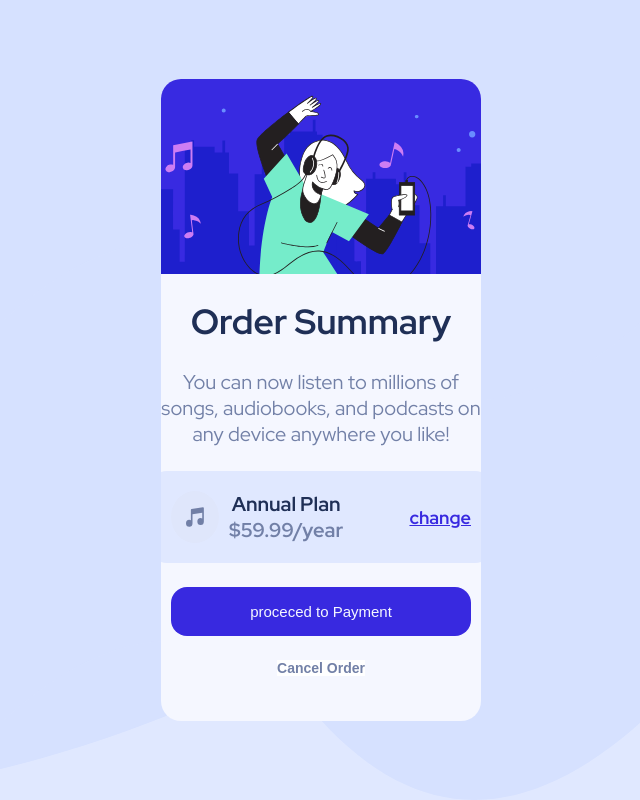
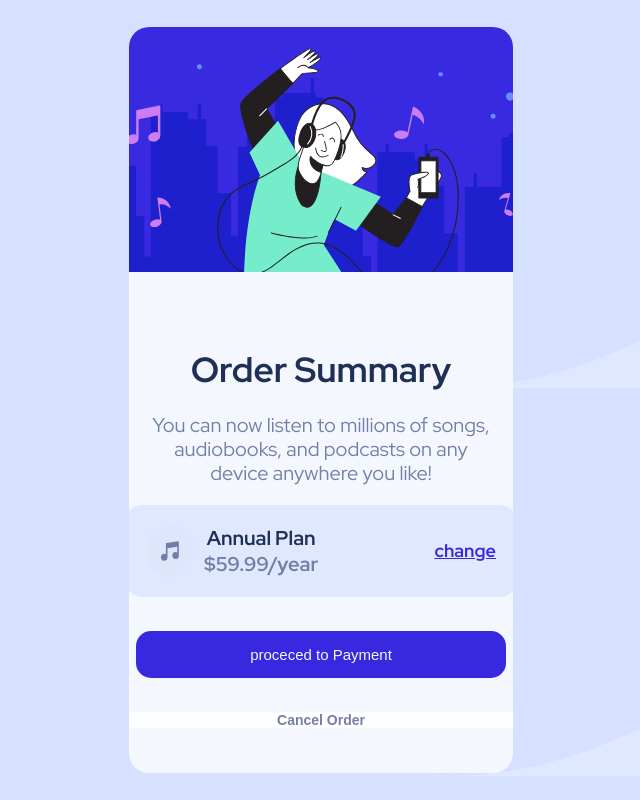
Before and after one commit to meron847/Order-summary-component, a plain HTML site: page index.html in a window 1280 px wide. Shown: the whole page, without its empty margins (319-959 px from the left). Drawn offline with Linux system fonts and the light colour scheme.

Commit message:
add some div element

```diff
--- a/index.css
+++ b/index.css
@@ -11,14 +11,14 @@ body{
     font-size: 11px;
      text-align: center;
      font-family: 'Red Hat Display', sans-serif;
-     background-size:50% 50% ,   100% 100%;
+
        background-image: url('./images/pattern-background-desktop.svg'),url('./images/pattern-background-mobile.svg');
        background-color: hsl(225, 100%, 94%);
-     background-size:50% 50% ,   100% 100%;
+
 
 }
 .card{
-width:25% ;
+width:30% ;
 display:flex;
  align-items: center;
     justify-content: center;
@@ -29,20 +29,34 @@ display:flex;
     gap:24px;
      background-color: hsl(225, 100%, 98%);
      padding-bottom: 45px;
+     pa
 
-
-
+}
+.box{
+    padding-top: 50px;
 }
 .gap{
     display: flex;
     justify-content: space-between;
-    width: 400px;
+    width: 500px;
 
 }
 .p-1{
     color: hsl(224, 23%, 55%);
     font-weight: 400;
     font-size: 20px;
+
+    padding: 20px;
+     line-height: 1.2;
+    text-align: center;
+
+}
+.box{
+    display:flex;
+    flex-direction: column;
+    justify-content: center;
+    align-items: center;
+    height: auto;
 }
 .h-1{
     font-weight: 900;
@@ -62,12 +76,19 @@ display:flex;
 .large{
     display:flex;
     flex-direction:row;
+    justify-content: center;
     gap:25px;
     align-items: center;
-    width:300px;
+    width:350px;
     padding:20px;
     background-color:hsl(225, 100%, 94%);
     border-radius: 16px;
+}
+.main{
+    display: flex;
+    flex-direction: column;
+    justify-content: space-between;
+    gap:34px;
 }
 .blue{
     color:hsl(245, 75%, 52%);
@@ -86,14 +107,15 @@ display:flex;
     gap:10px;
 }
 .pay{
-    width:300px;
-    padding:16px ;
+    width:370px;
+    padding:15px ;
     background-color: hsl(245, 75%, 52%) ;
     color:hsl(225, 100%, 98%);
-    border-radius: 16px;
+    border-radius: 15px;
     border:none;
     font-size: 15px;
     font-weight: 500;
+    align-self: center;
 }
 .b-2{
 border:none;
--- a/index.html
+++ b/index.html
@@ -11,7 +11,7 @@
 />
 
 
-  <title>Frontend Mentor | Order summary card</title>
+  <title> Order summary card</title>
 
 
 </head>
@@ -20,11 +20,14 @@
   <div class="card">
          <img class="gap" src="./images/illustration-hero.svg"    href="./images/favicon-32x32.png">
 
+       <div class="box">
+
                 <h1 class="h-1">Order Summary </h1>
 
             <p class="p-1">You can now listen to millions of songs, audiobooks, and podcasts on any
               device anywhere you like!
             </p>
+            <div class="main">
                     <div class="large">
                               <div class="small">
                                     <img class="img" src="./images/icon-music.svg"    href="./images/favicon-32x32.png">
@@ -39,6 +42,8 @@
                       <button class="pay">proceced to Payment  </button>
                         <button class="b-2">Cancel Order</button>
             </div>
+        </div>
+  </div>
 
 </body>
 </html>
```
Lines whose indentation alone changed are shown as unchanged.
